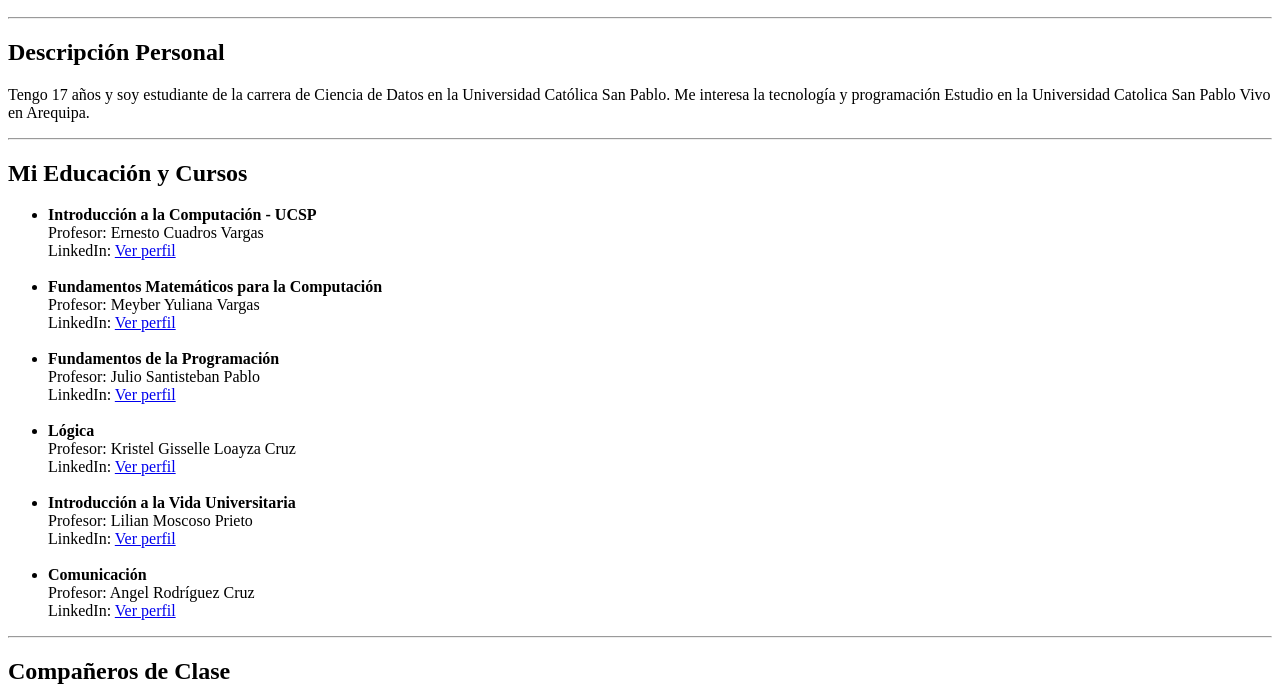
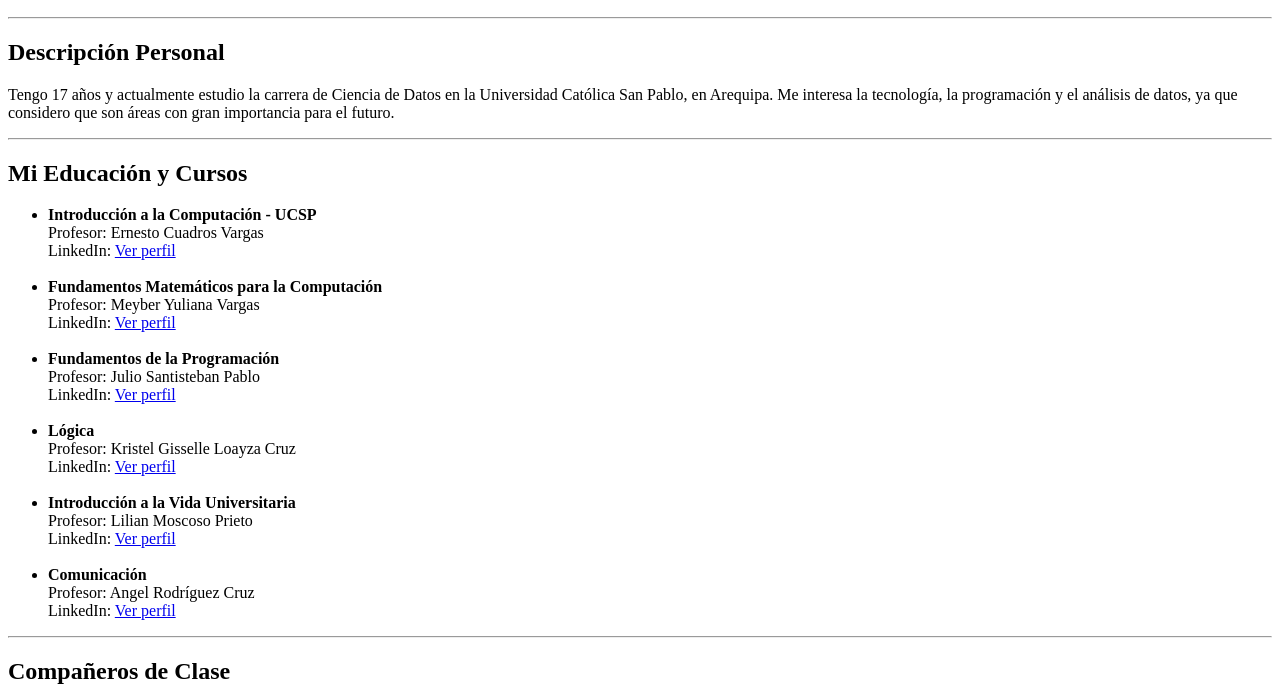
Before and after one commit to diegosucasacacohata-wq/Diego-Fabrizio-Sucacaca-Cohata, a plain HTML site: page index.html in a window 1280 px wide. Shown: the part 110-800 px from the top of the page. Drawn offline with Linux system fonts and the light colour scheme.

Commit message:
Update index.html

```diff
--- a/index.html
+++ b/index.html
@@ -15,10 +15,10 @@
     <h2>Descripción Personal</h2>
 
     <p>
-        Tengo 17 años y soy estudiante de la carrera de Ciencia de Datos en la
-        Universidad Católica San Pablo. Me interesa la tecnología y programación
-        Estudio en la Universidad Catolica San Pablo
-        Vivo en Arequipa.
+       Tengo 17 años y actualmente estudio la carrera de Ciencia de Datos en la
+       Universidad Católica San Pablo, en Arequipa. Me interesa la tecnología,
+       la programación y el análisis de datos, ya que considero que son áreas con
+       gran importancia para el futuro.
     </p>
 
     <hr>
```
